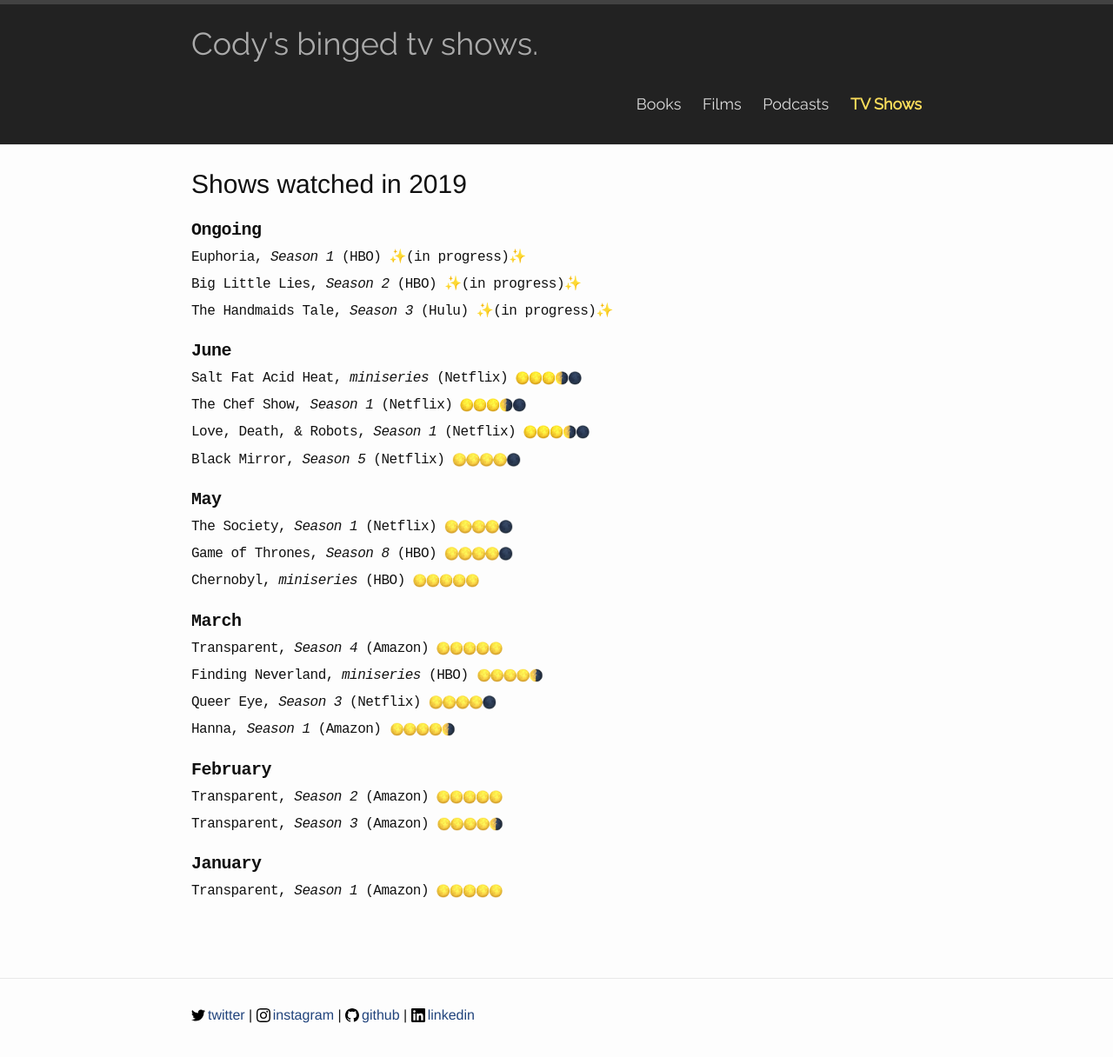
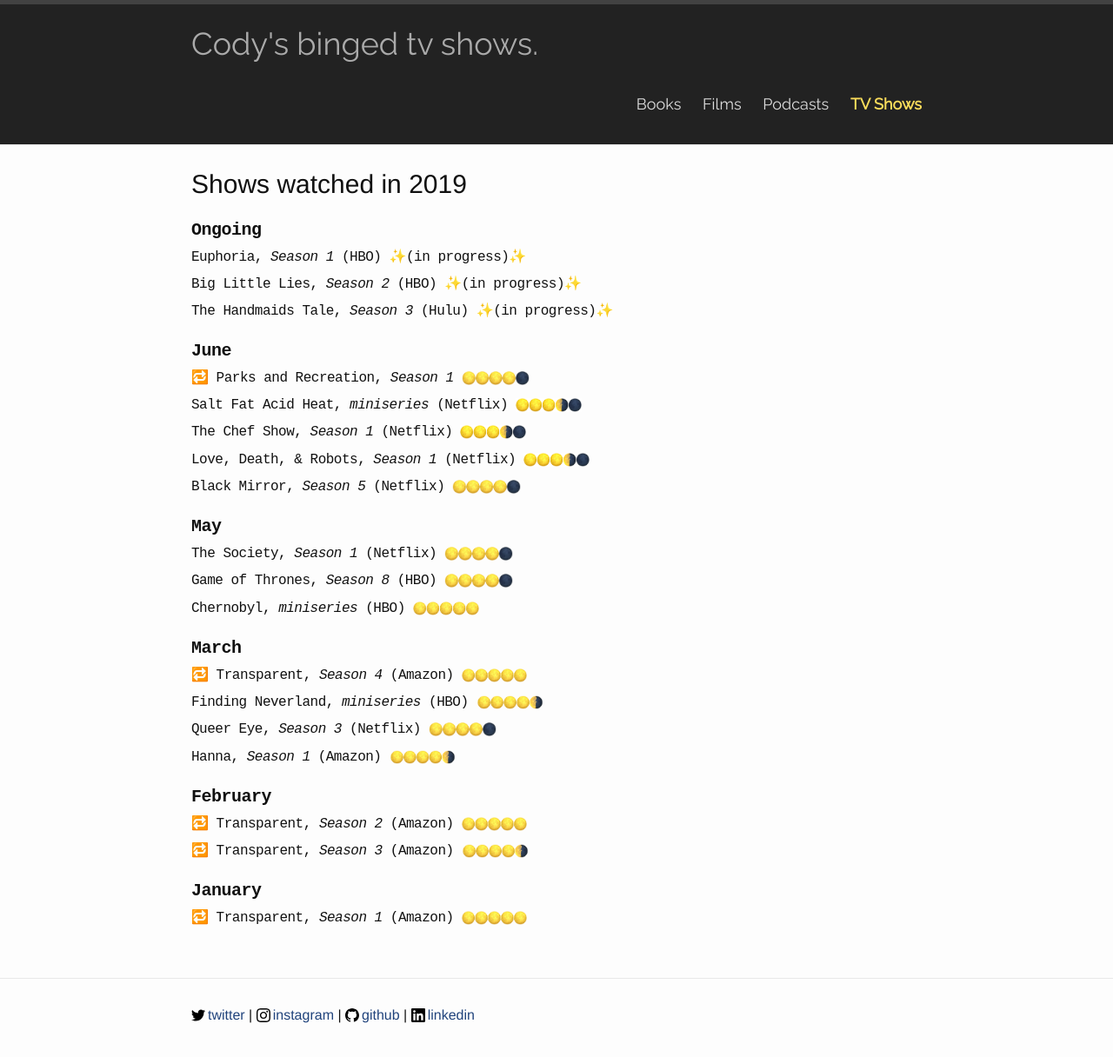
Before and after one commit to codydalerodgers/personal-blog, a Jekyll site: the page built from _shows/2019.md, in a window 1280 px wide. Shown: the top 1216 px of the page at 87% size. Built offline with Jekyll 4.4.1, drawn with Linux system fonts in a browser that asks for light colours.

Commit message:
new entries and updated entries

```diff
--- a/_shows/2019.md
+++ b/_shows/2019.md
@@ -11,6 +11,8 @@
 The Handmaids Tale, _Season 3_ (Hulu) {{ site.inprogress }}
 
 ## June
+🔁 Parks and Recreation, _Season 1_ {{ site.four }}
+
 Salt Fat Acid Heat, _miniseries_ (Netflix) {{ site.threehalf }}
 
 The Chef Show, _Season 1_ (Netflix) {{ site.threehalf }}
@@ -27,7 +29,7 @@
 Chernobyl, _miniseries_ (HBO) {{ site.five }}
 
 ## March
-Transparent, _Season 4_ (Amazon) {{ site.five }}
+🔁 Transparent, _Season 4_ (Amazon) {{ site.five }}
 
 Finding Neverland, _miniseries_ (HBO) {{ site.fourhalf }}
 
@@ -36,9 +38,9 @@
 Hanna, _Season 1_ (Amazon) {{ site.fourhalf }}
 
 ## February
-Transparent, _Season 2_ (Amazon) {{ site.five }}
+🔁 Transparent, _Season 2_ (Amazon) {{ site.five }}
 
-Transparent, _Season 3_ (Amazon) {{ site.fourhalf }}
+🔁 Transparent, _Season 3_ (Amazon) {{ site.fourhalf }}
 
 ## January
-Transparent, _Season 1_ (Amazon) {{ site.five }}
+🔁 Transparent, _Season 1_ (Amazon) {{ site.five }}
```
Also changed, not shown: _books/2019.md (+4 -4 lines), _films/2019.md (+4 -0 lines).
